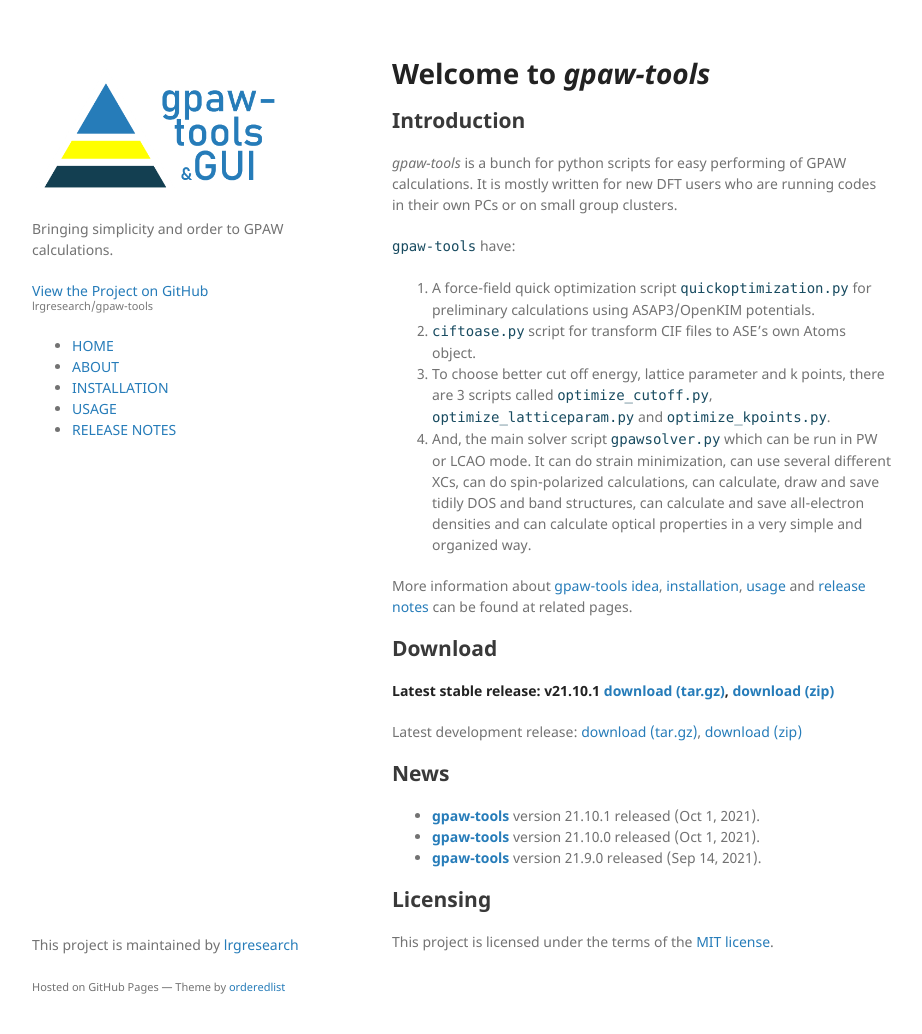
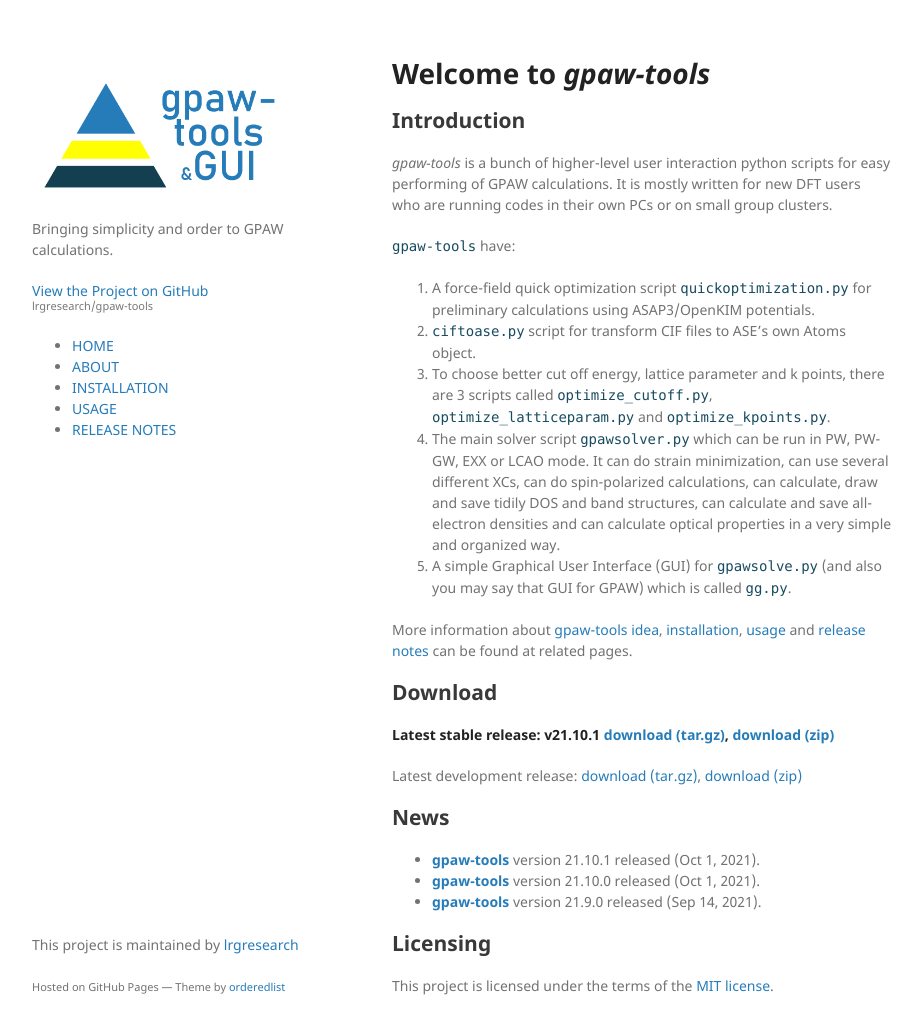
Before and after one commit to lrgresearch/gpaw-tools, a Jekyll site: the page built from index.md, in a window 1280 px wide and 1066 px high. Shown: the top 1034 px of the window, without its empty margins (178-1100 px from the left). Built offline with Jekyll 4.4.1, drawn with Linux system fonts in a browser that asks for light colours.

Commit message:
Update index.md

```diff
--- a/index.md
+++ b/index.md
@@ -7,13 +7,14 @@ title: Home
 # Welcome to *gpaw-tools*
 
 ## Introduction
-*gpaw-tools* is a bunch for python scripts for easy performing of GPAW calculations. It is mostly written for new DFT users who are running codes in their own PCs or on small group clusters.
+*gpaw-tools* is a bunch of higher-level user interaction python scripts for easy performing of GPAW calculations. It is mostly written for new DFT users who are running codes in their own PCs or on small group clusters.
 
 `gpaw-tools` have:
 1. A force-field quick optimization script `quickoptimization.py` for preliminary calculations using ASAP3/OpenKIM potentials.
 2. `ciftoase.py` script for transform CIF files to ASE's own Atoms object.
 3. To choose better cut off energy, lattice parameter and k points, there are 3 scripts called `optimize_cutoff.py`, `optimize_latticeparam.py` and `optimize_kpoints.py`.
-4. And, the main solver script `gpawsolver.py` which can be run in PW or LCAO mode. It can do strain minimization, can use several different XCs, can do spin-polarized calculations, can calculate, draw and save tidily DOS and band structures, can calculate and save all-electron densities and can calculate optical properties in a very simple and organized way.
+4. The main solver script `gpawsolver.py` which can be run in PW, PW-GW, EXX or LCAO mode. It can do strain minimization, can use several different XCs, can do spin-polarized calculations, can calculate, draw and save tidily DOS and band structures, can calculate and save all-electron densities and can calculate optical properties in a very simple and organized way.
+5. A simple Graphical User Interface (GUI) for `gpawsolve.py` (and also you may say that GUI for GPAW) which is called `gg.py`.
 
 More information about [gpaw-tools idea](about.md), [installation](installation.md), [usage](usage.md) and [release notes](releasenotes.md) can be found at related pages.
 
```
